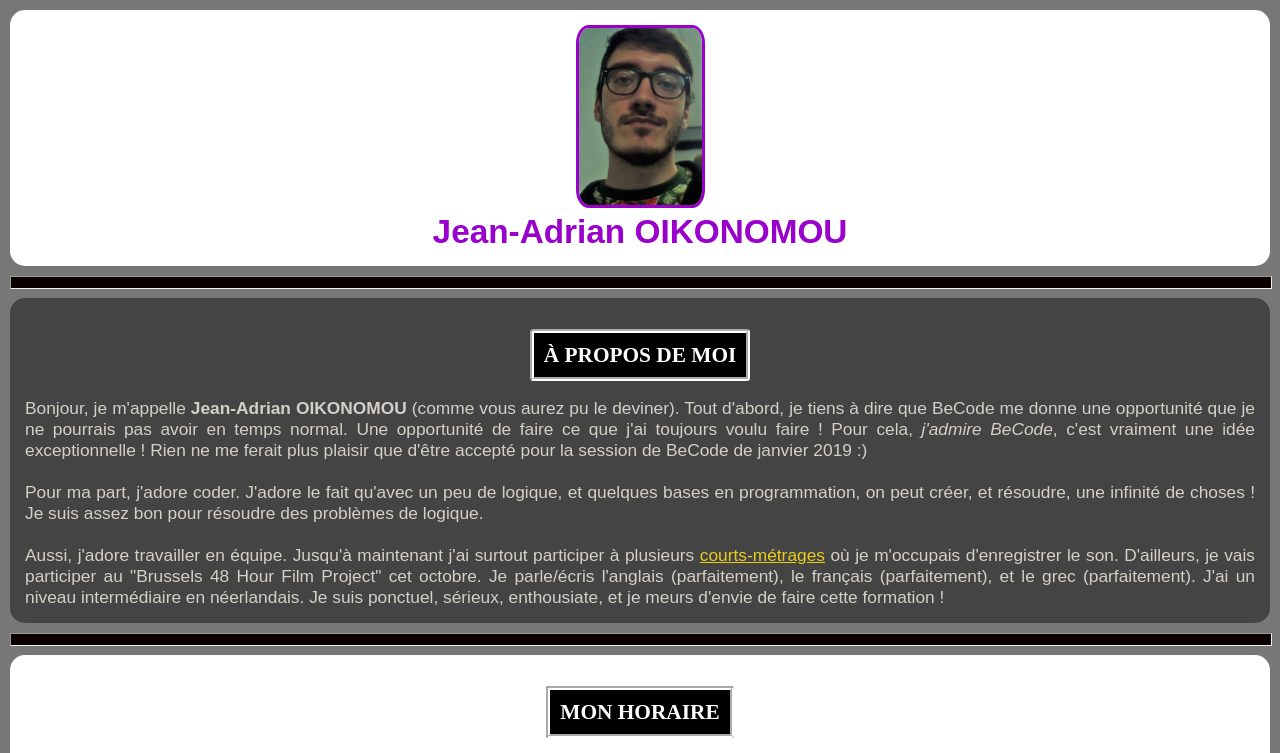
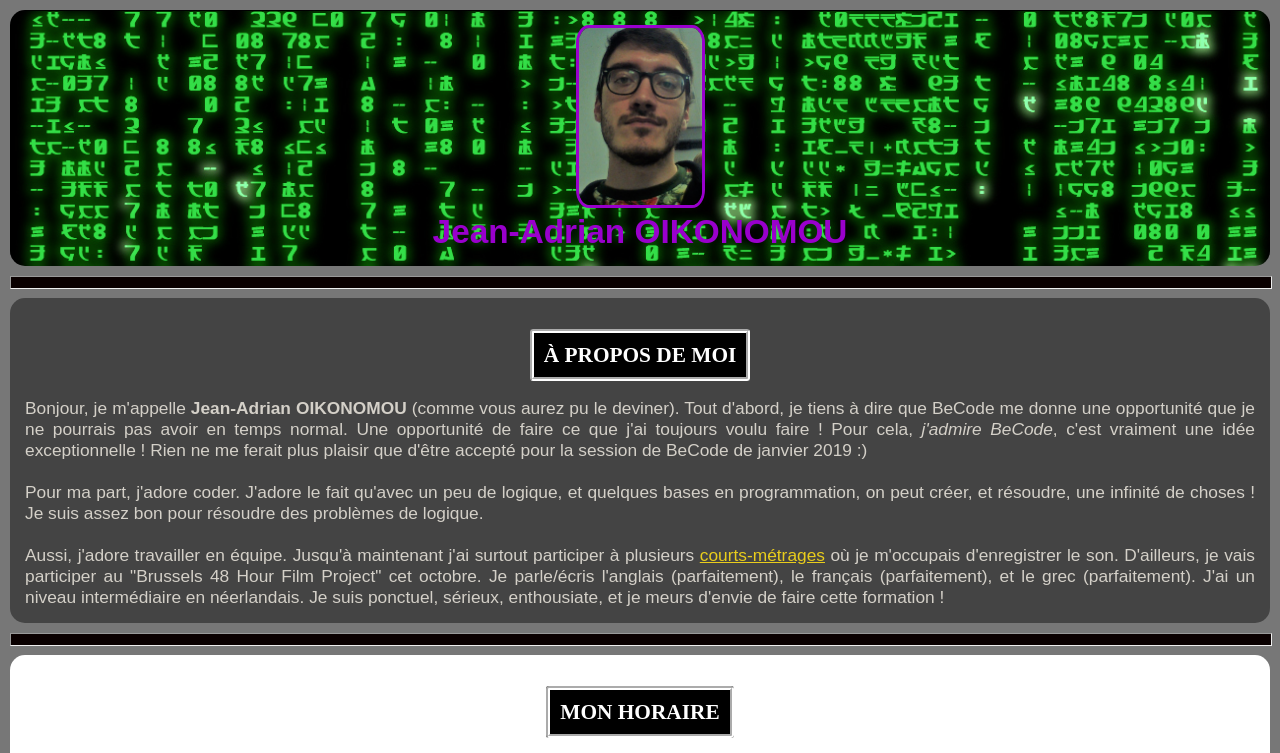
Before and after one commit to Jean-OIKONOMOU/welovebecode, a plain HTML site: page index.html in a window 1280 px wide. Shown: the top 753 px of the page. Drawn offline with Linux system fonts and the light colour scheme.

Commit message:
Update stylesheet.css

```diff
--- a/stylesheet.css
+++ b/stylesheet.css
@@ -52,7 +52,7 @@ hr {
     color:#D4D0C8;
 }
 #header {
-    background-image: url("img/8886.jpg");
+    background-image: url("8886.jpg");
     background-size: cover;
 }
 #header img {
```
